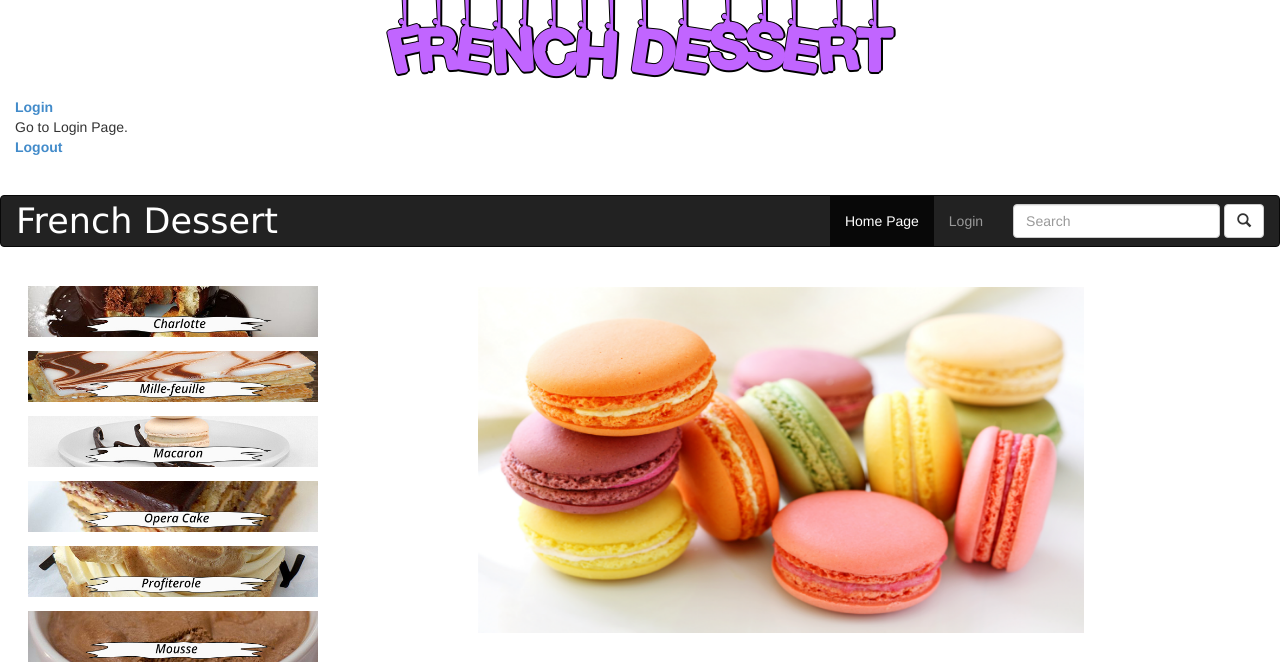
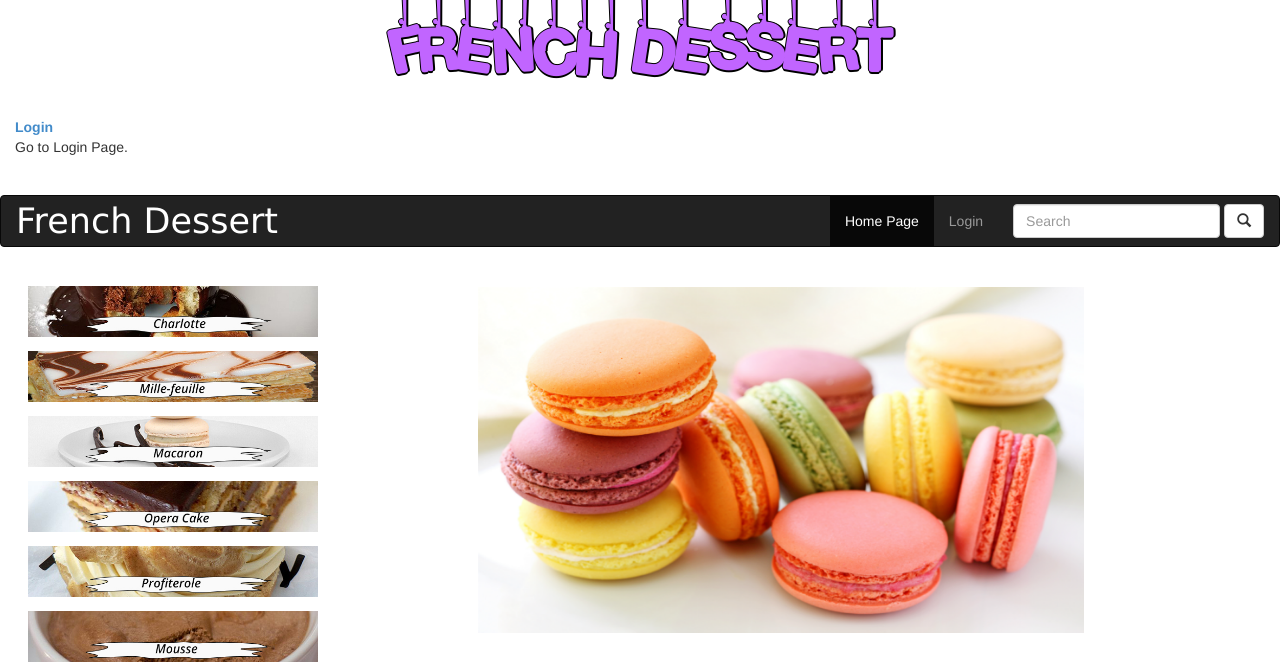
Before and after one commit to DemonickReaper/Progetto-Tec-Web-French-Dessert, a PHP site: page /main.php in a window 1280 px wide. Shown: the top 662 px of the page. Run offline with PHP 8.4, Linux system fonts and the light colour scheme; some libraries are stand-ins or nearby versions.

Commit message:
Comandi di Login e Logout

```diff
--- a/main.php
+++ b/main.php
@@ -26,19 +26,18 @@
     <h1 id="title">FRENCH DESSERT</h1>
   </div>
   <div class="col-xs-3">
-  <a href="login.html"><b>Login</b></a><br>
       <?php
       session_start();
       if (isset($_SESSION['datauser']) && $_SESSION['datauser'] == true) {
         echo "Welcome <b>".$_SESSION['datauser'] ."!</b>";
+        echo "<br><a href=\"logout.php\"><b>Logout</b></a>";
       }
       else {
+        echo "<br><a href=\"login.html\"><b>Login</b><br></a>";
         echo "Go to Login Page.";
       }
       ?>
-      <br>
-      <a href="logout.php"><b>Logout</b></a>
-  </div>
+    </div>
 	<div class="col-xs-12" id="navigation">
 		<nav class="navbar navbar-inverse" role="navigation">
      <!--Logo e pulsante per barra ridimensionata -->
```
